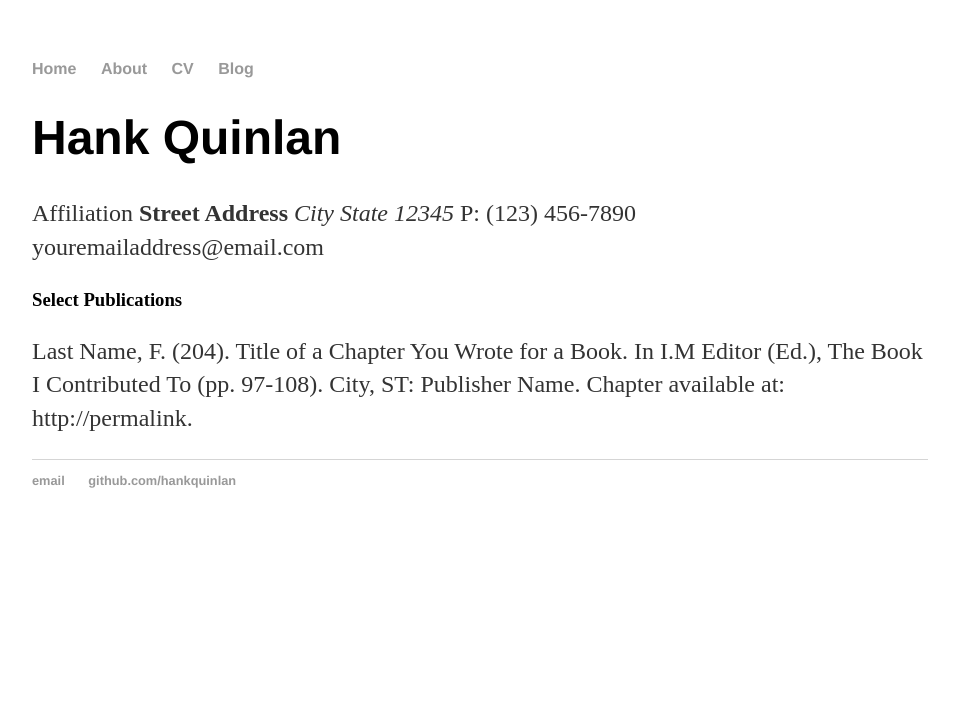
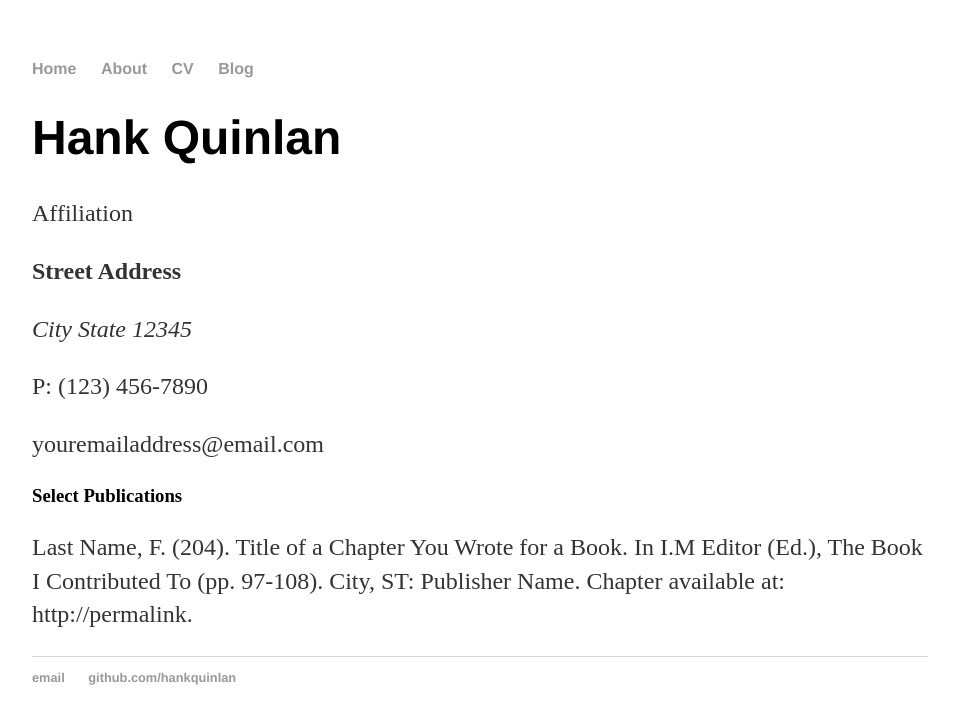
Before and after one commit to Hujef/hujef.github.io, a Jekyll site: the page built from cv/index.html, in a window 1280 px wide. Shown: the top 724 px of the page, without its empty margins (160-1119 px from the left). Built offline with Jekyll 4.4.1, drawn with Linux system fonts in a browser that asks for light colours.

```diff
--- a/cv/index.html
+++ b/cv/index.html
@@ -4,10 +4,10 @@ title: CV of me
 ---
 
 	<h1>Hank Quinlan</h1>
-	<p>Affiliation
-    <strong>Street Address</strong>
-    <em>City State 12345</em>
-P: (123) 456-7890
-youremailaddress@email.com</p>
+<p>Affiliation</p>
+<p> <strong>Street Address</strong> </p>
+<p> <em>City State 12345</em> </p>
+<p>P: (123) 456-7890</p>
+<p>youremailaddress@email.com</p></p>
 <h3>Select Publications</h3>
 <p>Last Name, F. (204). Title of a Chapter You Wrote for a Book. In I.M Editor (Ed.), The Book I Contributed To (pp. 97-108). City, ST: Publisher Name. Chapter available at: http://permalink.<p>
```
